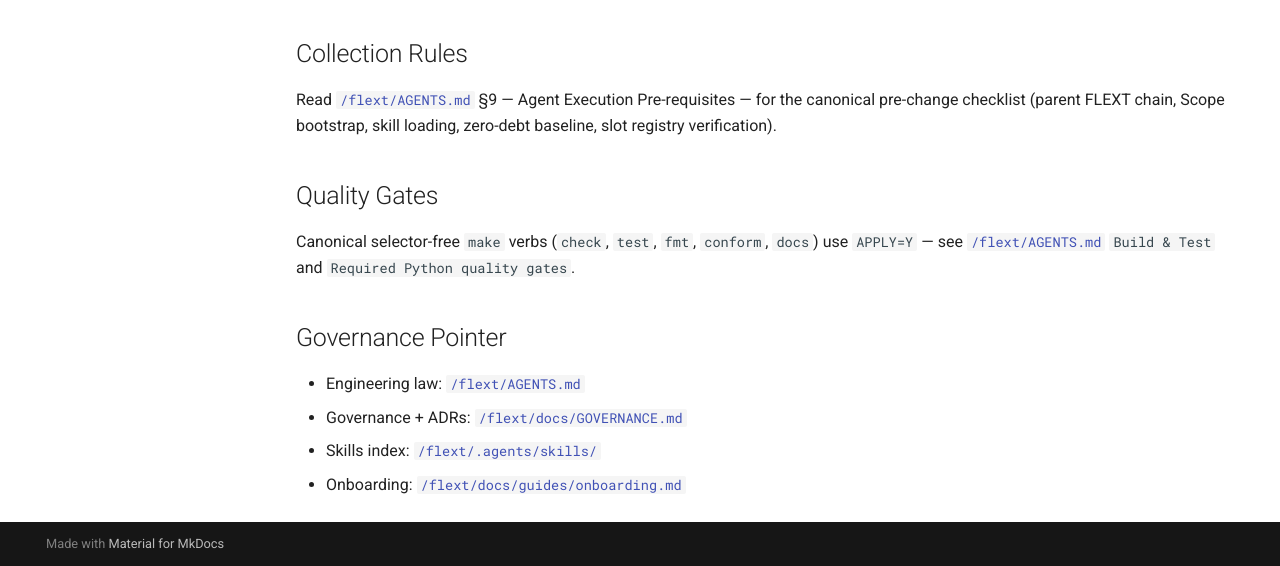
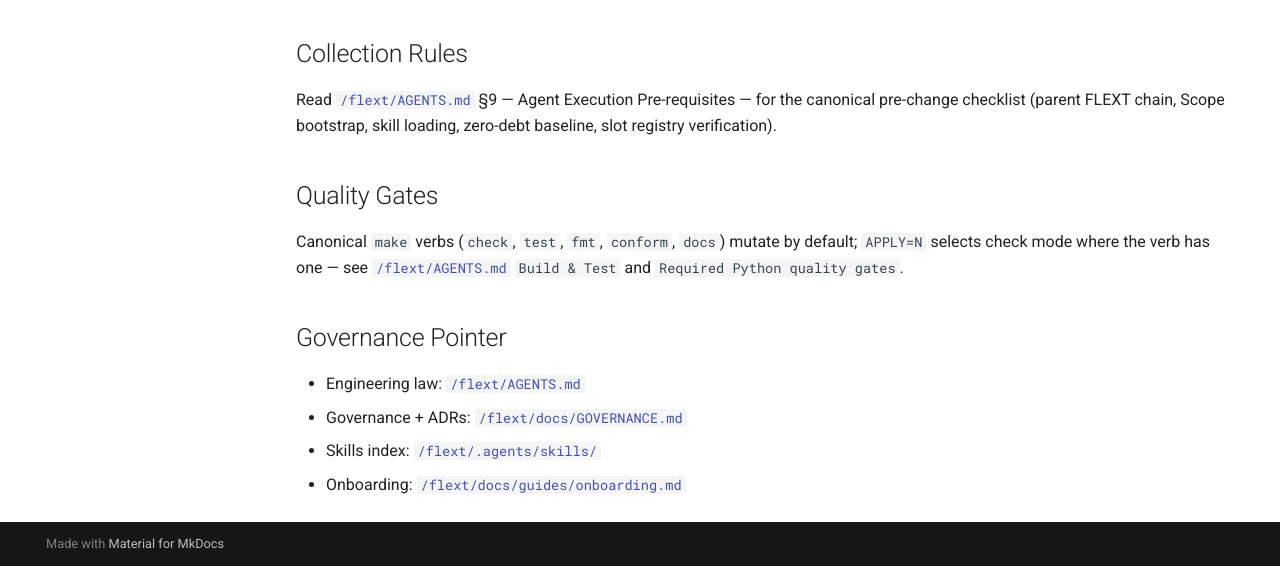
Before and after one commit to flext-sh/flext-dbt-oracle, an MkDocs documentation site: the page built from docs/index.md, in a window 1280 px wide and 900 px high, scrolled down 650 px, cut to the strip 334-900 px from the top of the window. Built offline with MkDocs 1.6.1 and Material for MkDocs 9.7.7, drawn with Linux system fonts in a browser that asks for light colours; comment, search, counter and statistics services are not loaded.

Commit message:
chore: conformance updates from root workspace make gen

```diff
--- a/docs/index.md
+++ b/docs/index.md
@@ -44,8 +44,8 @@ slot registry verification).
 
 ## Quality Gates
 
-Canonical selector-free `make` verbs (`check`, `test`, `fmt`, `conform`, `docs`)
-use `APPLY=Y` — see
+Canonical `make` verbs (`check`, `test`, `fmt`, `conform`, `docs`) mutate by
+default; `APPLY=N` selects check mode where the verb has one — see
 [`/flext/AGENTS.md`](https://github.com/flext-sh/flext/blob/0.12.0-dev/AGENTS.md)
 `Build & Test` and `Required Python quality gates`.
 
--- a/pyproject.toml
+++ b/pyproject.toml
@@ -422,7 +422,6 @@ testpaths = ["tests"]
 exclude = [
   "**/.archive/**",
   "**/__pyrefly_virtual__/**",
-  "**/aihub-hooks/**",
   ".archive",
   ".archive/**",
   ".git",
```
Also changed, not shown: README.md (+2 -2 lines), 5 other files.
